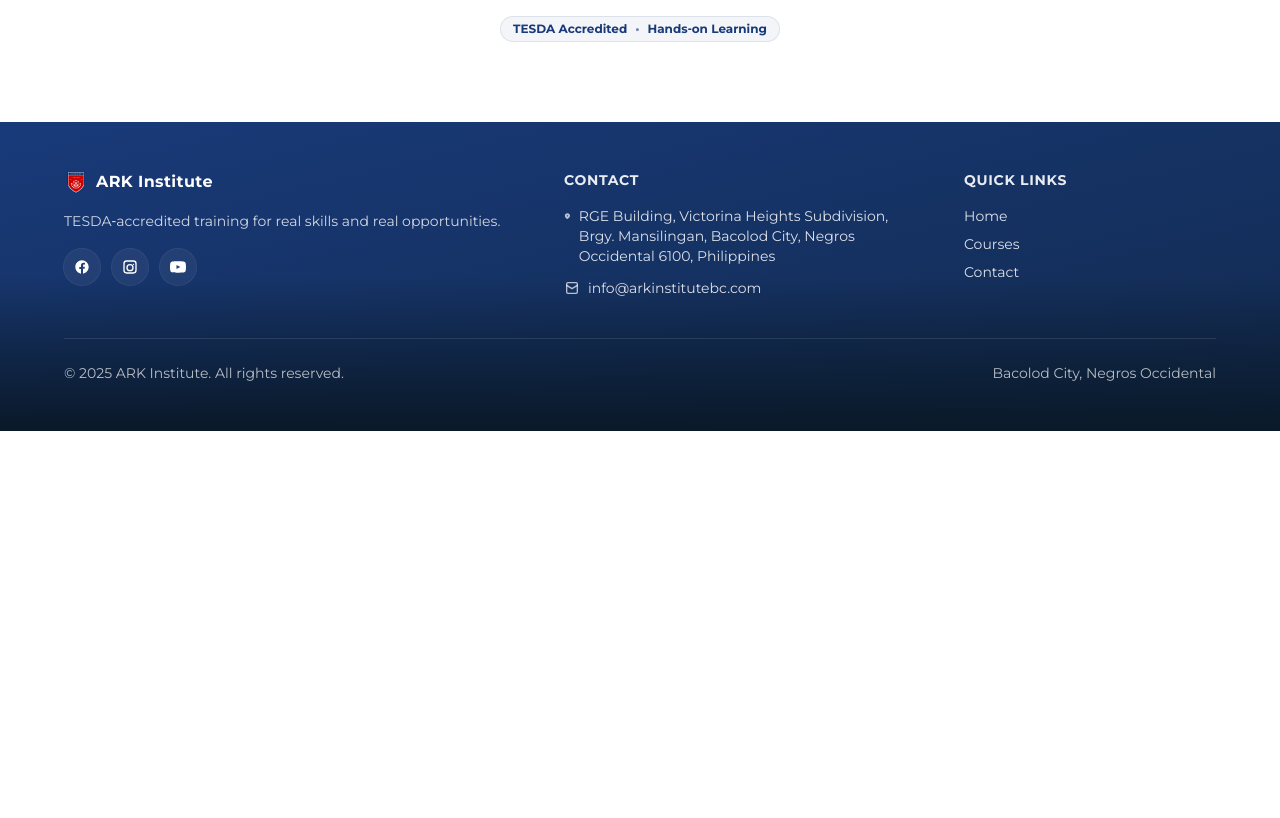
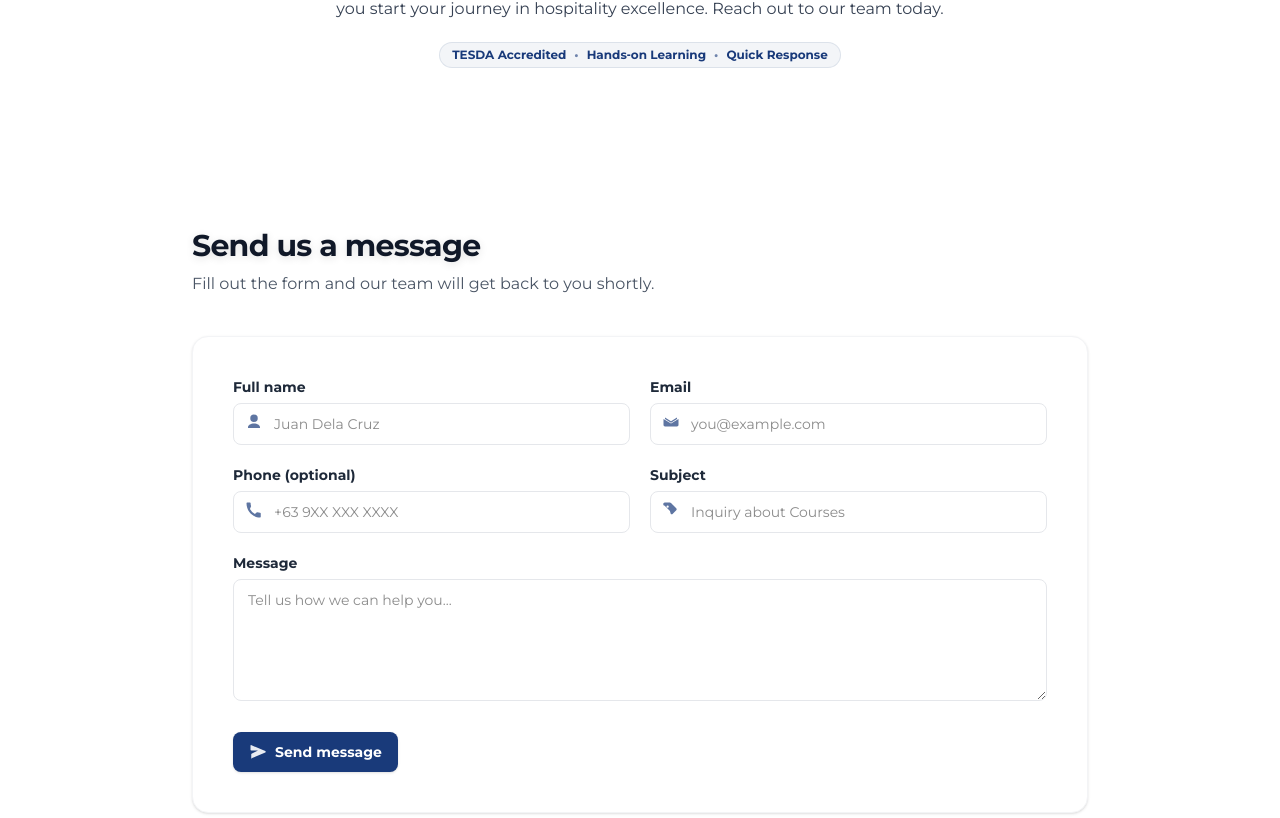
Before and after one commit to mattenarle10/ark-institute, a Next.js app: page /contact in a window 1280 px wide. Shown: the part 402-1220 px from the top of the page. Before the commit the page ends 833 px from the top, so only its background shows below. Built offline with nearby package versions, Linux system fonts and the light colour scheme.

Commit message:
feat: email form added with proper styling simple layou-- to be polished

```diff
--- a/src/app/components/contact/email-form.tsx
+++ b/src/app/components/contact/email-form.tsx
@@ -0,0 +1,173 @@
+"use client";
+
+import React, { useState } from "react";
+import { motion } from "framer-motion";
+
+export default function EmailForm() {
+  const [submitted, setSubmitted] = useState(false);
+  const [loading, setLoading] = useState(false);
+
+  async function onSubmit(e: React.FormEvent<HTMLFormElement>) {
+    e.preventDefault();
+    setLoading(true);
+    // TODO: Hook up to an API route or service (e.g. email, Airtable, etc.)
+    setTimeout(() => {
+      setSubmitted(true);
+      setLoading(false);
+    }, 800);
+  }
+
+  return (
+    <section className="py-12 sm:py-16 md:py-20">
+      <div className="mx-auto max-w-5xl px-6 sm:px-8 md:px-16">
+        <div className="mb-8 sm:mb-10">
+          <motion.h2
+            initial={{ opacity: 0, y: 10 }}
+            whileInView={{ opacity: 1, y: 0 }}
+            viewport={{ once: true, margin: "-100px" }}
+            transition={{ duration: 0.5 }}
+            className="font-montserrat text-2xl sm:text-3xl font-extrabold tracking-tight text-gray-900 text-shadow-md"
+          >
+            Send us a message
+          </motion.h2>
+          <motion.p
+            initial={{ opacity: 0, y: 8 }}
+            whileInView={{ opacity: 1, y: 0 }}
+            viewport={{ once: true, margin: "-100px" }}
+            transition={{ duration: 0.5, delay: 0.05 }}
+            className="mt-2 text-sm sm:text-base text-gray-600"
+          >
+            Fill out the form and our team will get back to you shortly.
+          </motion.p>
+        </div>
+
+        <div className="rounded-2xl border border-gray-100 bg-white shadow-sm">
+          <form onSubmit={onSubmit} className="p-6 sm:p-8 md:p-10">
+            <div className="grid grid-cols-1 sm:grid-cols-2 gap-4 sm:gap-5">
+              <div className="flex flex-col">
+                <label className="text-sm font-semibold text-gray-800 mb-1.5">
+                  Full name
+                </label>
+                <div className="relative">
+                  <input
+                    type="text"
+                    name="name"
+                    required
+                    className="w-full rounded-lg border border-gray-200 bg-white pl-10 px-3.5 py-2.5 text-sm focus:outline-none focus:ring-2 focus:ring-primary/30"
+                    placeholder="Juan Dela Cruz"
+                    aria-label="Full name"
+                  />
+                  <span className="pointer-events-none absolute left-3 top-2.5 text-primary/70" aria-hidden>
+                    {/* User icon */}
+                    <svg width="18" height="18" viewBox="0 0 24 24" className="mr-1">
+                      <path fill="currentColor" d="M12 12a5 5 0 1 0-5-5a5 5 0 0 0 5 5m0 2c-4.42 0-8 2.239-8 5v1h16v-1c0-2.761-3.58-5-8-5" />
+                    </svg>
+                  </span>
+                </div>
+              </div>
+
+              <div className="flex flex-col">
+                <label className="text-sm font-semibold text-gray-800 mb-1.5">
+                  Email
+                </label>
+                <div className="relative">
+                  <input
+                    type="email"
+                    name="email"
+                    required
+                    className="w-full rounded-lg border border-gray-200 bg-white pl-10 px-3.5 py-2.5 text-sm focus:outline-none focus:ring-2 focus:ring-primary/30"
+                    placeholder="you@example.com"
+                    aria-label="Email"
+                  />
+                  <span className="pointer-events-none absolute left-3 top-2.5 text-primary/70" aria-hidden>
+                    {/* Mail icon */}
+                    <svg width="18" height="18" viewBox="0 0 24 24">
+                      <path fill="currentColor" d="m12 13l-8-5V6l8 5l8-5v2zM4 18q-.825 0-1.412-.587T2 16V8l10 6l10-6v8q0 .825-.587 1.413T20 18z" />
+                    </svg>
+                  </span>
+                </div>
+              </div>
+
+              <div className="flex flex-col">
+                <label className="text-sm font-semibold text-gray-800 mb-1.5">
+                  Phone (optional)
+                </label>
+                <div className="relative">
+                  <input
+                    type="tel"
+                    name="phone"
+                    className="w-full rounded-lg border border-gray-200 bg-white pl-10 px-3.5 py-2.5 text-sm focus:outline-none focus:ring-2 focus:ring-primary/30"
+                    placeholder="+63 9XX XXX XXXX"
+                    aria-label="Phone"
+                  />
+                  <span className="pointer-events-none absolute left-3 top-2.5 text-primary/70" aria-hidden>
+                    {/* Phone icon */}
+                    <svg width="18" height="18" viewBox="0 0 24 24">
+                      <path fill="currentColor" d="M6.62 10.79a15.053 15.053 0 0 0 6.59 6.59l2.2-2.2a1 1 0 0 1 1.01-.24c1.12.37 2.33.57 3.58.57a1 1 0 0 1 1 1V21a1 1 0 0 1-1 1C10.4 22 2 13.6 2 3a1 1 0 0 1 1-1h3.5a1 1 0 0 1 1 1c0 1.25.2 2.46.57 3.58a1 1 0 0 1-.25 1.01z" />
+                    </svg>
+                  </span>
+                </div>
+              </div>
+
+              <div className="flex flex-col">
+                <label className="text-sm font-semibold text-gray-800 mb-1.5">
+                  Subject
+                </label>
+                <div className="relative">
+                  <input
+                    type="text"
+                    name="subject"
+                    required
+                    className="w-full rounded-lg border border-gray-200 bg-white pl-10 px-3.5 py-2.5 text-sm focus:outline-none focus:ring-2 focus:ring-primary/30"
+                    placeholder="Inquiry about Courses"
+                    aria-label="Subject"
+                  />
+                  <span className="pointer-events-none absolute left-3 top-2.5 text-primary/70" aria-hidden>
+                    {/* Tag icon */}
+                    <svg width="18" height="18" viewBox="0 0 24 24">
+                      <path fill="currentColor" d="m10.59 13.41l-7-7A2 2 0 0 1 4 2h6.59a2 2 0 0 1 1.41.59l7 7a2 2 0 0 1 0 2.82l-4.59 4.59a2 2 0 0 1-2.82 0zM7.5 6A1.5 1.5 0 1 0 9 7.5A1.5 1.5 0 0 0 7.5 6" />
+                    </svg>
+                  </span>
+                </div>
+              </div>
+            </div>
+
+            <div className="mt-4 sm:mt-5">
+              <label className="text-sm font-semibold text-gray-800 mb-1.5 block">
+                Message
+              </label>
+              <textarea
+                name="message"
+                required
+                rows={5}
+                className="w-full rounded-lg border border-gray-200 bg-white px-3.5 py-2.5 text-sm focus:outline-none focus:ring-2 focus:ring-primary/30"
+                placeholder="Tell us how we can help you..."
+                aria-label="Message"
+              />
+            </div>
+
+            <div className="mt-6 flex items-center gap-3">
+              <button
+                type="submit"
+                disabled={loading}
+                className="inline-flex items-center gap-2 rounded-lg bg-primary px-4 py-2.5 text-sm font-semibold text-white shadow-sm hover:bg-primary/90 focus:outline-none focus:ring-2 focus:ring-primary/40"
+              >
+                {/* Send icon */}
+                <svg width="18" height="18" viewBox="0 0 24 24" className="opacity-90" aria-hidden>
+                  <path fill="currentColor" d="m3.4 20.4l18.3-7.8a1 1 0 0 0 0-1.8L3.4 3A1 1 0 0 0 2 4v5a1 1 0 0 0 1 1h9l-8 4v.01L3 14.5v5.5a1 1 0 0 0 1.4.9" />
+                </svg>
+                {loading ? "Sending..." : "Send message"}
+              </button>
+
+              {submitted && (
+                <span className="text-sm font-medium text-green-700">
+                  Thank you! We’ll get back to you soon.
+                </span>
+              )}
+            </div>
+          </form>
+        </div>
+      </div>
+    </section>
+  );
+}
--- a/src/app/components/contact/intro.tsx
+++ b/src/app/components/contact/intro.tsx
@@ -33,7 +33,7 @@
             transition={{ duration: 0.42, ease: 'easeOut', delay: 0.05 }}
             className="font-montserrat text-3xl sm:text-4xl font-extrabold tracking-tight text-gray-900 text-shadow-md"
           >
-            Contact Us
+            Get in Touch With Us
           </motion.h1>
 
           {/* Short subcopy */}
@@ -43,7 +43,7 @@
             transition={{ duration: 0.38, ease: 'easeOut', delay: 0.12 }}
             className="mt-2 max-w-2xl text-sm sm:text-base leading-relaxed text-gray-700"
           >
-            Inquire, Contact, and Find us on the Maps.
+            Have questions about our courses or need more information? We're here to help you start your journey in hospitality excellence. Reach out to our team today.
           </motion.p>
 
           {/* Badge */}
@@ -56,7 +56,10 @@
             <span>TESDA Accredited</span>
             <span className="opacity-60">•</span>
             <span>Hands‑on Learning</span>
+            <span className="opacity-60">•</span>
+            <span>Quick Response</span>
           </motion.div>
+
         </div>
       </div>
     </section>
--- a/src/app/contact/page.tsx
+++ b/src/app/contact/page.tsx
@@ -3,6 +3,7 @@
 import NavSpacer from "@/app/components/layout/nav-spacer";
 import Footer from "@/app/components/layout/footer";
 import Intro from "@/app/components/contact/intro";
+import EmailForm from "../components/contact/email-form";
 
 
 export const metadata: Metadata = {
@@ -11,12 +12,13 @@
     "TESDA-accredited courses focused on practical, hands-on training for in-demand skills. Browse our available courses and facilities.",
 };
 
-export default function CoursesPage() {
+export default function ContactPage() {
   return (
     <div className="min-h-screen bg-white overflow-x-hidden">
       <Navbar />
       <NavSpacer />
       <Intro/>
+      <EmailForm/>
 
       <Footer />
     </div>
```
